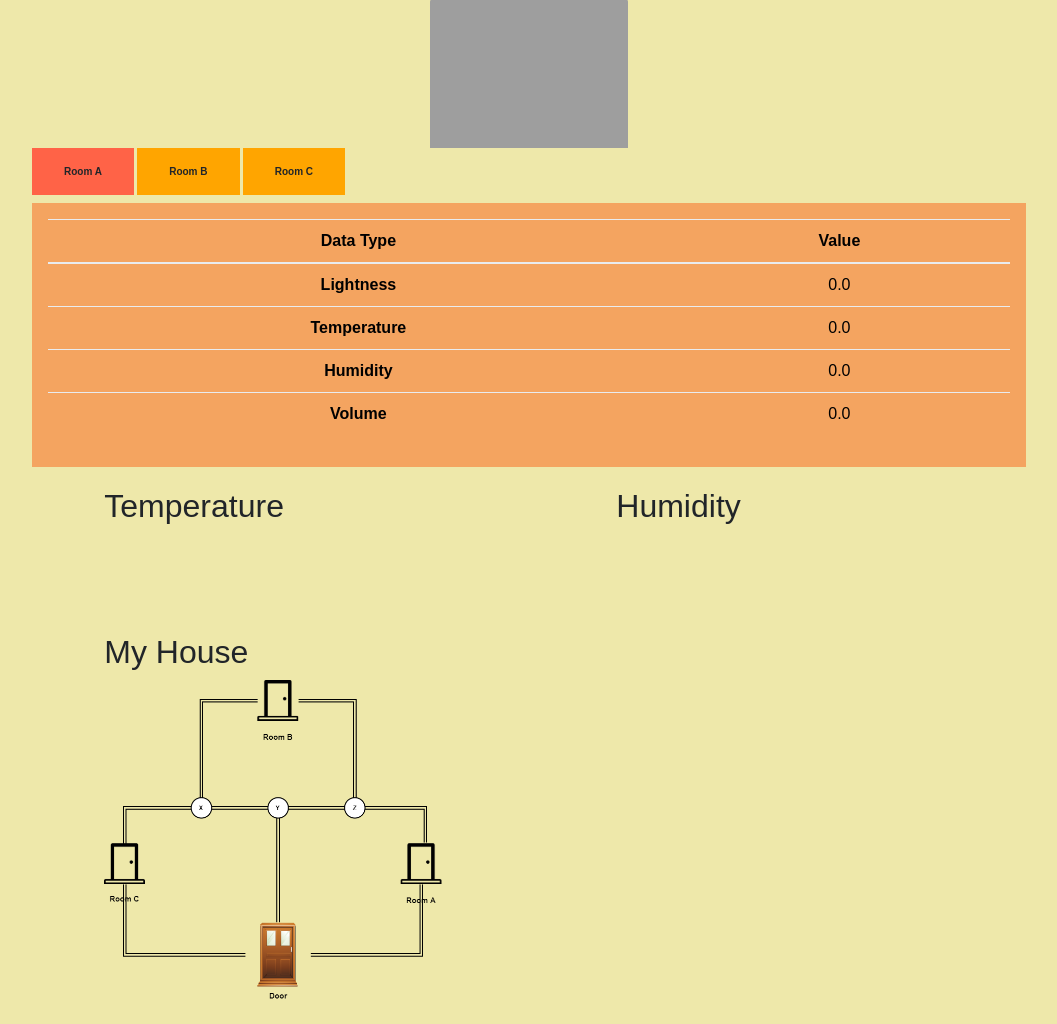
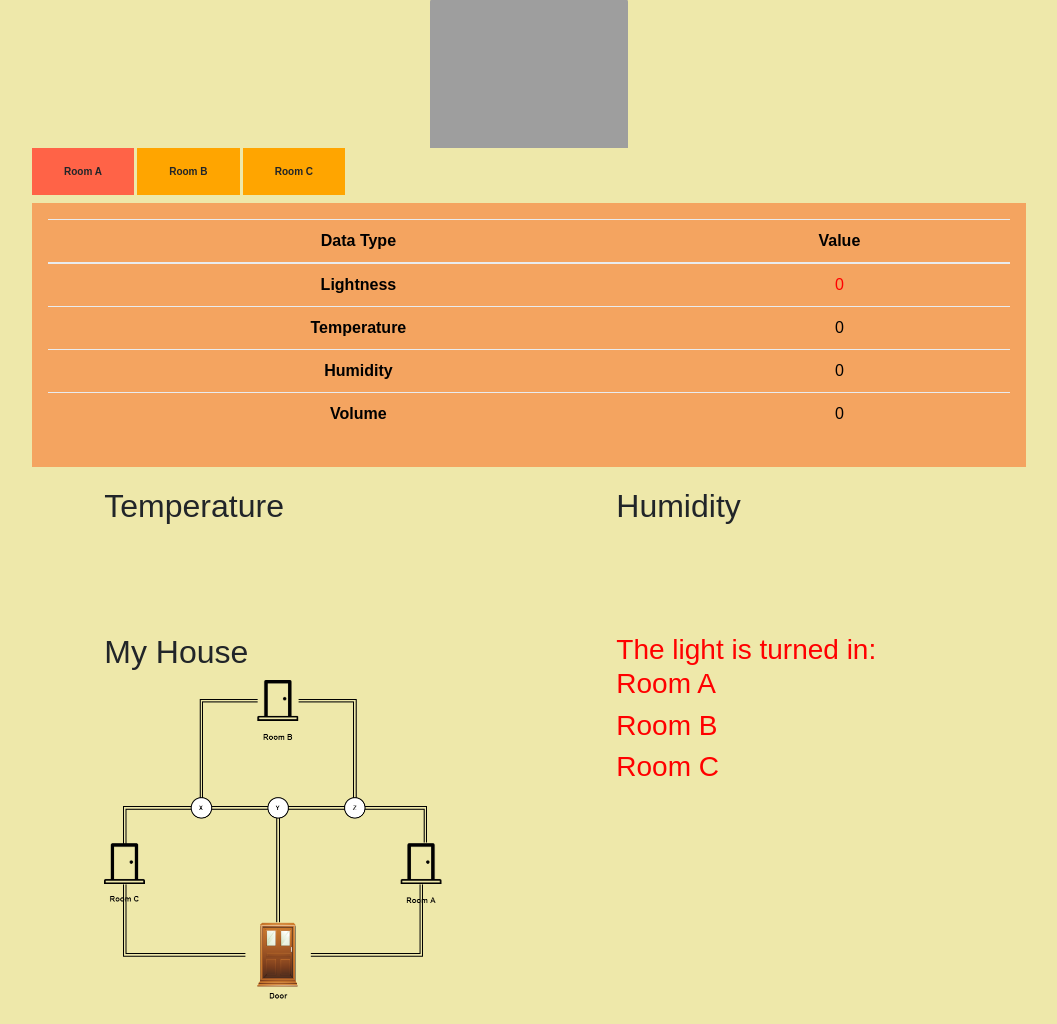
Before and after one commit to dimension4TW/Duckie-Servent, a Flask app: page /display in a window 1280 px wide. Shown: the part 117-1141 px from the top of the page, without its empty margins (111-1168 px from the left). Run offline with Flask 2, Linux system fonts and the light colour scheme; some libraries are stand-ins or nearby versions; grey boxes are pictures that could not be loaded.

Commit message:
update display

```diff
--- a/templates/display.html
+++ b/templates/display.html
@@ -153,7 +153,7 @@
          <div class="chart">
 
 
-            <h3 id="light-warning" style="color:red;"> </h3>
+            <h3 style="display:inline; color: red" id="light-warning">The light is turned in: </h3><h3 id="RA"style="color:red;">Room A </h3><h3 id="RB"style="color:red;">Room B </h3><h3 id="RC"style="color:red;">Room C</h3>
 
          </div>
        </div>
@@ -172,39 +172,34 @@
 </html>
 
 <script>
-var warning = document.getElementById("light-warning");
-element.innerHTML = "New Heading";
+var element = document.getElementById("light-warning");
 setInterval(function(){
   $.get('/getData', function(data){
           //console.log(data);
 		  //Room A
 		  $('#lightA').text(data.environmentA.lightness);
           if(data.environmentA.lightness <50){
-		    element.innerHTML = "Room A ";
             $('#lightA').text(data.environmentA.lightness).css('color', 'red');
-            //$('#light-warning').text(" Warning ! Room A forget to turn off the light!");
+            $('#RA').show();
           }
           else{
             $('#lightA').text(data.environmentA.lightness).css('color', 'black');
-            $('#light-warning').hide();
+            $('#RA').hide();
           }
           $('#temperatureA').text(data.environmentA.temperature);
           $('#humidityA').text(data.environmentA.humidity);
           $('#volumeA').text(data.environmentA.volume);
-
-
-
-
           $('#lightB').text(data.environmentB.lightness);
 		  if(data.environmentB.lightness <50){
-		    element.innerHTML = "Room B ";
             $('#lightB').text(data.environmentB.lightness).css('color', 'red');
+              $('#RB').show();
 
             //$('#light-warning').text(" Warning ! Room B forget to turn off the light!");
           }
           else{
-            $('#lightB').text(data.environmentB.lightness).css('color', 'black');
-            $('#light-warning').hide();
+              $('#lightB').text(data.environmentB.lightness).css('color', 'black');
+              $('#RB').hide();
+
           }
           $('#temperatureB').text(data.environmentB.temperature);
           $('#humidityB').text(data.environmentB.humidity);
@@ -213,22 +208,25 @@
 
           $('#lightC').text(data.environmentC.lightness);
 		  if(data.environmentB.lightness <50){
-		  element.innerHTML = "Room C ";
             $('#lightC').text(data.environmentC.lightness).css('color', 'red');
+            $('#RC').show();
             //$('#light-warning').text("Warning ! Room C forget to turn off the light!");
           }
           else{
             $('#lightC').text(data.environmentC.lightness).css('color', 'black');
-            $('#light-warning').hide();
+              $('#RC').hide();
           }
           $('#temperatureC').text(data.environmentC.temperature);
           $('#humidityC').text(data.environmentC.humidity);
           $('#volumeC').text(data.environmentC.volume);
 
 
-		  if(data.environmentA.lightness <50 || data.environmentB.lightness <50 || data.environmentC.lightness <50 )
-		     element.innerHTML = "Forget to turn off the light!";
-
+		  if(data.environmentA.lightness <50 || data.environmentB.lightness <50 || data.environmentC.lightness <50 ){
+		     $('#light-warning').show();
+      }
+      else{
+        $('#light-warning').hide();
+      }
 
       });
 
```
